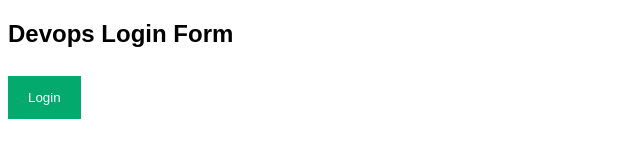
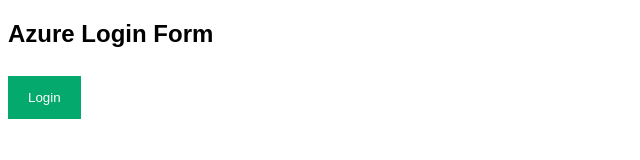
Before and after one commit to srinivasthalla/anirudhproject, a plain HTML site: page index.html in a window 1280 px wide. Shown: the whole page, without its empty margins (0-640 px from the left). Drawn offline with Linux system fonts and the light colour scheme.

Commit message:
Update index.html

```diff
--- a/index.html
+++ b/index.html
@@ -127,7 +127,7 @@ span.psw {
 </head>
 <body>
 
-<h2>Devops Login Form</h2>
+<h2>Azure Login Form</h2>
 
 <button onclick="document.getElementById('id01').style.display='block'" style="width:auto;">Login</button>
 
```
